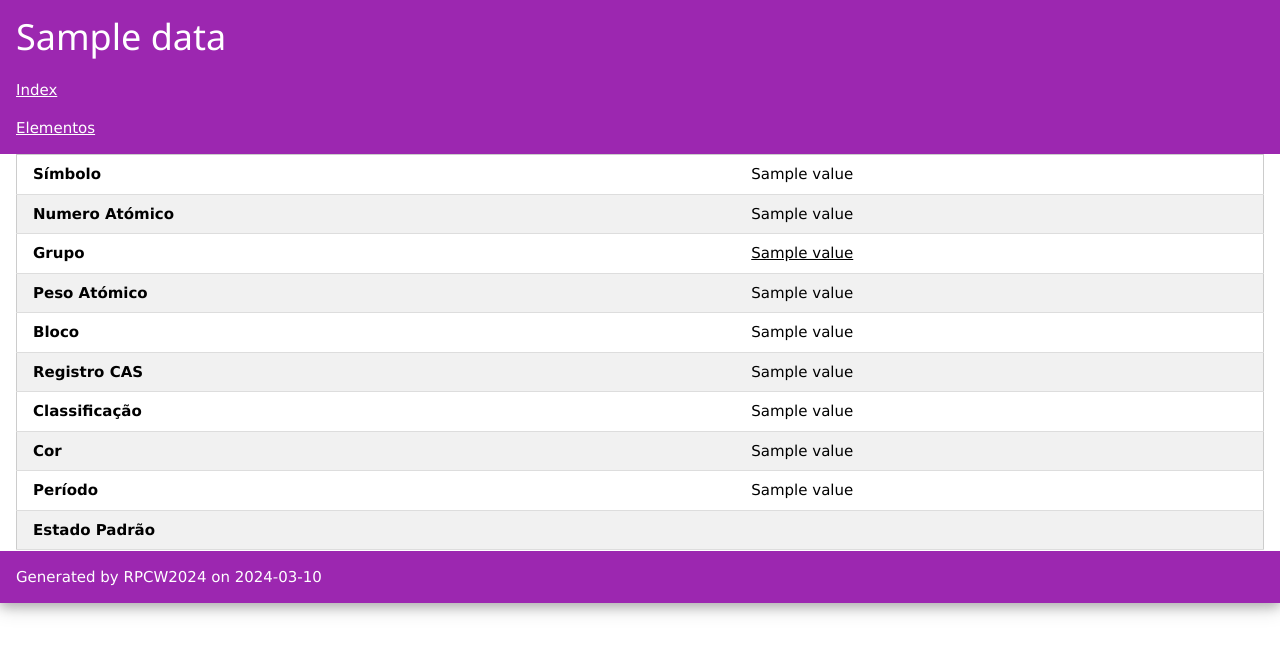
After one commit to justAndre02/RPCW2024, a Flask app: template TPC4/app_tabela_periodica/templates/elemento.html in a window 1280 px wide. The commit adds this page. Shown: the top 654 px of the page. Run offline with Flask 3, Linux system fonts and the light colour scheme; the template is opened without the code that fills it: most values are stand-ins (such as "Sample title", 1, 10 or a date in 2020).

Commit message:
TPC4 feito

```diff
--- /dev/null
+++ b/TPC4/app_tabela_periodica/app.py
@@ -0,0 +1,107 @@
+from flask import Flask, render_template, url_for
+import requests
+from datetime import datetime
+
+app = Flask(__name__)
+
+# data do sistema em formato ANSI ISO
+data_hora_atual = datetime.now()
+data_iso_formatada = data_hora_atual.strftime('%Y-%m-%dT%H:%M:%S')
+
+# GraphDB endpoint details
+graphdb_endpoint = "http://localhost:7200/repositories/tab_periodica"
+
+@app.route('/')
+def index():
+    return render_template('index.html', data = {"data": data_iso_formatada})
+
+@app.route('/elementos')
+def elementos():
+    sparql_query = '''
+prefix tp: <http://www.daml.org/2003/01/periodictable/PeriodicTable#>
+select ?nome ?simbolo ?numero_atomico ?grupo where {
+    ?s a tp:Element ;
+       tp:name ?nome ;
+       tp:symbol ?simbolo ;
+       tp:atomicNumber ?numero_atomico ;
+       tp:group ?grupo .
+}
+order by (?nome)
+'''
+    resposta = requests.get(graphdb_endpoint, params={ 'query': sparql_query }, headers={ 'Accept': 'application/sparql-results+json' })
+    if resposta.status_code == 200:
+        dados = resposta.json()['results']['bindings']
+        return render_template('elementos.html', data = dados)
+    else:
+        return render_template('empty.html', data = { 'data': data_iso_formatada })
+
+
+@app.route('/elementos/<nome>')
+def elemento(nome):
+    sparql_query = f'''
+PREFIX tp: <http://www.daml.org/2003/01/periodictable/PeriodicTable#>
+select ?peso ?numero_atomico ?bloco ?cr ?clasificacao ?cor ?grupo ?periodo ?ss ?simbolo where {{
+    ?s a tp:Element ;
+       tp:name "{nome}" ;
+       tp:group ?grupo ;
+       tp:symbol ?simbolo ;
+       tp:atomicNumber ?numero_atomico .
+    #Os próximos paraâmetros não aprecem em todos os elementos daí usarmos a função de opcional
+    optional {{ ?s tp:atomicWeight ?peso . }}
+    optional {{ ?s tp:block ?bloco . }}
+    optional {{ ?s tp:casRegistryID ?cr . }}
+    optional {{ ?s tp:classification ?clasificacao . }}
+    optional {{ ?s tp:color ?cor . }}
+    optional {{ ?s tp:period ?periodo . }}
+    optional {{ ?s tp:standardState ?ss . }}
+}}
+'''
+    resposta = requests.get(graphdb_endpoint, params={ 'query': sparql_query }, headers={ 'Accept': 'application/sparql-results+json' })
+    if resposta.status_code == 200:
+        dados = resposta.json()['results']['bindings']
+        return render_template('elemento.html', data = { 'name': elemento, 'data': dados })
+    else:
+        return render_template('empty.html', data = { 'data': data_iso_formatada })
+
+
+@app.route('/grupos')
+def grupos():
+    sparql_query = '''
+PREFIX tp: <http://www.daml.org/2003/01/periodictable/PeriodicTable#>
+PREFIX xsd: <http://www.w3.org/2001/XMLSchema#>
+select ?grupo (count (?elemento) as ?elementos) where {
+    ?grupo a tp:Group ;
+           tp:element ?elemento .
+} group by ?grupo
+order by (xsd:integer(strafter(str(?grupo), '_')))
+'''
+    resposta = requests.get(graphdb_endpoint, params={ 'query': sparql_query }, headers={ 'Accept': 'application/sparql-results+json' })
+    if resposta.status_code == 200:
+        dados = resposta.json()['results']['bindings']
+        return render_template('grupos.html', data = dados)
+    else:
+        return render_template('empty.html', data = { 'data': data_iso_formatada })
+
+
+@app.route('/grupos/<grupo>')
+def grupo(grupo):
+    sparql_query = f'''
+prefix tp: <http://www.daml.org/2003/01/periodictable/PeriodicTable#>
+select ?grupo ?nome_grupo ?numero ?nome_elemento where {{
+    ?grupo a tp:Group .
+    optional {{ ?grupo tp:name ?nome_grupo . }}
+    optional {{ ?grupo tp:number ?numero . }}
+    ?group tp:element ?elemento .
+    ?elemento tp:name ?nome_elemento .
+    filter(str(?grupo) = "http://www.daml.org/2003/01/periodictable/PeriodicTable#{grupo}")
+}}
+'''
+    resposta = requests.get(graphdb_endpoint, params={ 'query': sparql_query }, headers={ 'Accept': 'application/sparql-results+json' })
+    if resposta.status_code == 200:
+        dados = resposta.json()['results']['bindings']
+        return render_template('grupo.html', data = dados)
+    else:
+        return render_template('empty.html', data = { 'data': data_iso_formatada })
+
+if __name__ == '__main__':
+    app.run(debug=True)
--- /dev/null
+++ b/TPC4/app_tabela_periodica/templates/elemento.html
@@ -0,0 +1,114 @@
+<!DOCTYPE html>
+<html>
+    <header>
+        <meta charset="utf-8"/>
+        <title>Tabela Periódica : {{ data.name }}</title>
+        <link rel="icon" href="{{ url_for('static', filename='favicon.png') }}"/>
+        <link rel="stylesheet" href="{{ url_for('static', filename='styles/w3.css') }}"/>
+    </header>
+    <body>
+        <div class="w3-card-4">
+            <header class="w3-container w3-purple">
+                <h1>{{ data.name }}</h1>
+                <p><a href="/">Index</a></p>
+                <p><a href="/elementos">Elementos</a></p>
+            </header>
+            <div class="w3-container">
+                <table class="w3-table-all">
+                    <tr>
+                        <th>Símbolo</th>
+                        <td>{{ data.data[0].simbolo.value }}</td>
+                    </tr>
+                    <tr>
+                        <th>Numero Atómico</th>
+                        <td>{{ data.data[0].numero_atomico.value }}</td>
+                    </tr>
+                    <tr>
+                        <th>Grupo</th>
+                        {% set grupo_id = data.data[0].grupo.value.split('#')[-1] %}
+                        <td><a href="/grupos/{{ grupo_id }}">{{ grupo_id }}</a></td>
+                    </tr>
+                    <tr>
+                        <th>Peso Atómico</th>
+                        {% if data.data[0].peso %}
+                        <td>{{ data.data[0].peso.value }}</td>
+                        {% else %}
+                        <td></td>
+                        {% endif %}
+                    </tr>
+                    <tr>
+                        <th>Bloco</th>
+                        {% if data.data[0].bloco %}
+                        {% set bloco = data.data[0].bloco.value.split('#')[-1] %}
+                        <td>{{ bloco }}</td>
+                        {% else %}
+                        <td></td>
+                        {% endif %}
+                    </tr>
+                    <tr>
+                        <th>Registro CAS</th>
+                        {% if data.data[0].cr %}
+                        <td>{{ data.data[0].cr.value }}</td>
+                        {% else %}
+                        <td></td>
+                        {% endif %}
+                    </tr>
+                    <tr>
+                        <th>Classificação</th>
+                        {% if data.data[0].clasificacao %}
+                        {% set clasificacao = data.data[0].clasificacao.value.split('#')[-1] %}
+                        <td>{{ clasificacao }}</td>
+                        {% else %}
+                        <td></td>
+                        {% endif %}
+                    </tr>
+                    <tr>
+                        <th>Cor</th>
+                        {% if data.data[0].cor %}
+                        <td>{{ data.data[0].cor.value }}</td>
+                        {% else %}
+                        <td></td>
+                        {% endif %}
+                    </tr>
+                    <tr>
+                        <th>Período</th>
+                        {% if data.data[0].periodo %}
+                        {% set periodo = data.data[0].periodo.value.split('#')[-1] %}
+                        <td>{{ periodo }}</td>
+                        {% else %}
+                        <td></td>
+                        {% endif %}
+                    </tr>
+                    <tr>
+                        <th>Estado Padrão</th>
+                        {% if data.data[0].ss %}
+                        {% set estado = data.data[0].ss.value.split('#')[-1] %}
+                        <td>{{ estado }}</td>
+                        {% else %}
+                        <td></td>
+                        {% endif %}
+                    </tr>
+                </table>
+            </div>
+            <footer class="w3-container w3-purple">
+                <p>Generated by RPCW2024 on <span id="currentDate"></span></p>
+            </footer>
+
+            <script>
+                // Get the current date object
+                const currentDate = new Date();
+
+                // Extract day, month (0-indexed), and year
+                const day = currentDate.getDate();
+                const month = currentDate.getMonth() + 1; // Add 1 to get actual month (January is 0)
+                const year = currentDate.getFullYear();
+
+                // Format the date string (e.g., "2024-03-10")
+                const formattedDate = `${year}-${month.toString().padStart(2, '0')}-${day.toString().padStart(2, '0')}`;
+
+                // Update the content of the span with the formatted date
+                document.getElementById("currentDate").textContent = formattedDate;
+            </script>
+        </div>
+    </body>
+</html>
--- a/TPC4/app_tabela_periodica/templates/empty.html
+++ b/TPC4/app_tabela_periodica/templates/empty.html
@@ -4,7 +4,7 @@
     <meta charset="UTF-8"/>
     <meta http-equiv="X-UA-Compatible" content="IE=edge"/>
     <meta name="viewport" content="width=device-width, initial-scale=1.0"/>
-    <title>GraphDB Data</title>
+    <title>Tabela Periódica</title>
     <link rel="icon" href="{{ url_for('static', filename='favicon.png') }}"/>
     <link rel="stylesheet" href="{{ url_for('static', filename='styles/w3.css') }}"/>
 </head>
```
Also changed, not shown: TPC4/app_tabela_periodica/templates/elementos.html (added, +55 -0 lines), TPC4/app_tabela_periodica/templates/grupo.html (added, +80 -0 lines), TPC4/app_tabela_periodica/templates/grupos.html (added, +51 -0 lines), TPC4/app_tabela_periodica/templates/index.html (added, +30 -0 lines), TPC4/Readme.md.
